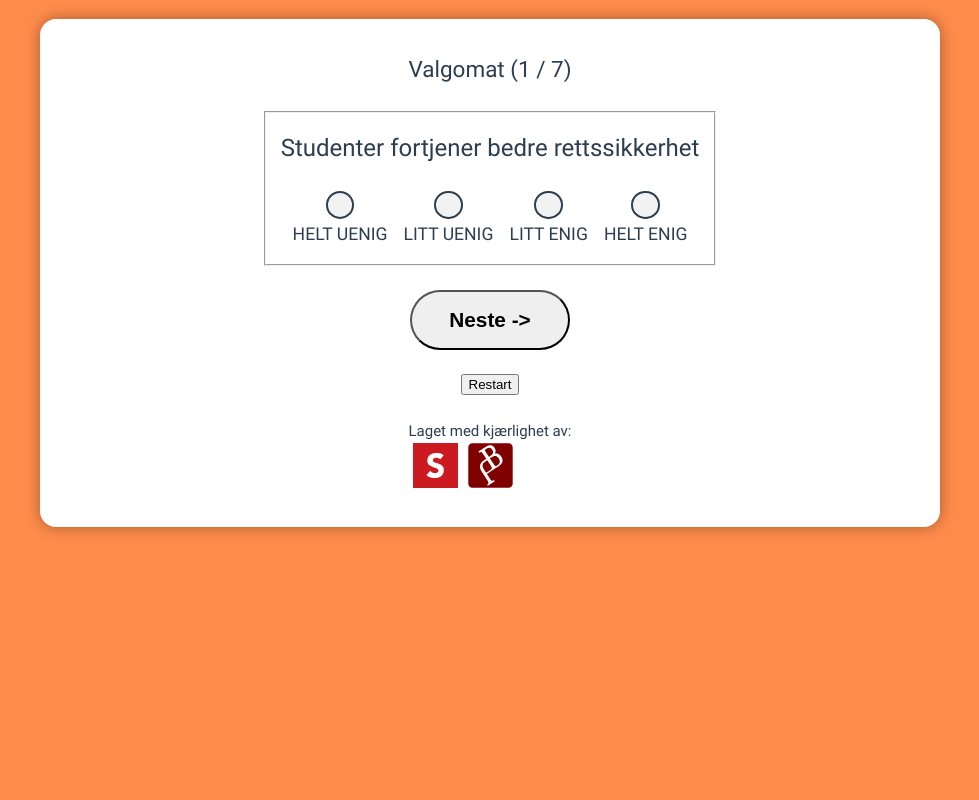
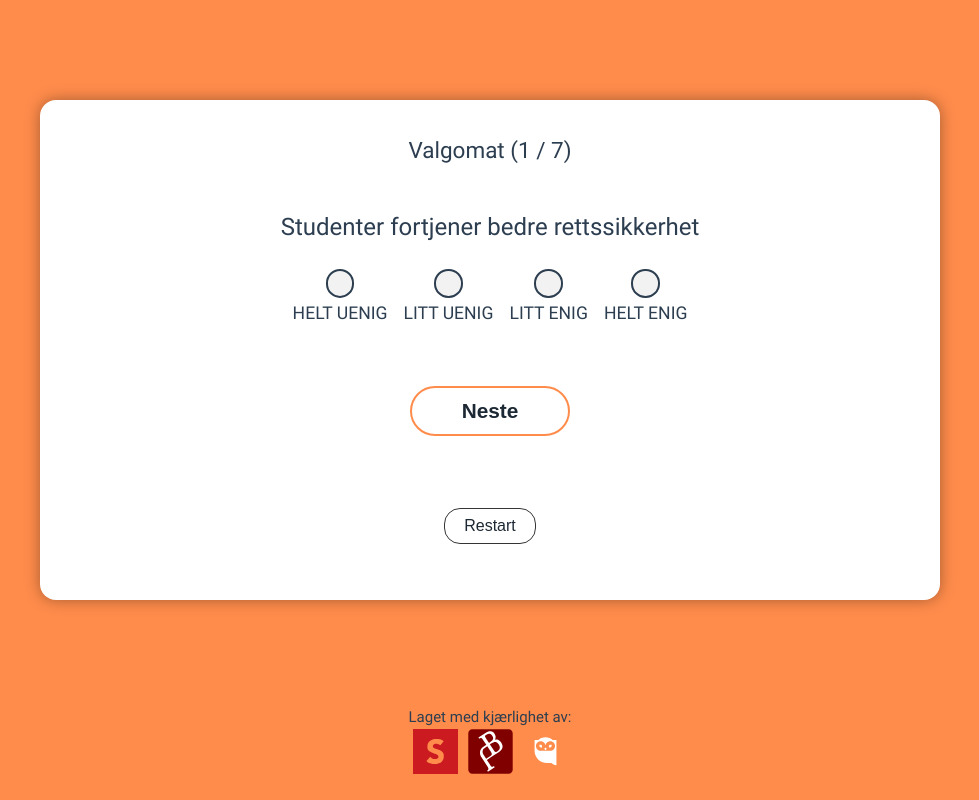
Before and after one commit to fribyte-code/valgomat, a Vue app: page / in a window 1280 px wide. Both pictures are taken after a click on the button "Start". Shown: the whole page, without its empty margins (150-1129 px from the left). Built offline with nearby package versions, Linux system fonts and the light colour scheme.

Commit message:
design done?

```diff
--- a/src/App.vue
+++ b/src/App.vue
@@ -19,6 +19,8 @@ const fiktiveStatements = csvStatementsToJson(fiktiveStatementsCsv);
   max-width: 1280px;
   margin: 0 auto;
   padding: 1.2rem;
+  min-height: 100vh;
+  height: 1px; /* fix for stupid bug */
 
   font-weight: normal;
 }
--- a/src/assets/base.css
+++ b/src/assets/base.css
@@ -81,3 +81,21 @@ input:hover,
 button:hover {
   cursor: pointer;
 }
+
+.button {
+  font-size: 1.3rem;
+  padding: 0.5rem 1.2rem;
+  background-color: white;
+  border: solid 2px var(--color-background);
+  border-radius: 1rem;
+  color: #1c2833;
+  font-weight: 300;
+  /* box-shadow: 0 0 3px 0 rgba(0, 0, 0, 0.2); */
+}
+.button:hover,
+.button:target,
+.button:active {
+  background-color: var(--color-background);
+  box-shadow: 0 0 5px 0 rgba(0, 0, 0, 0.3);
+  transition: all 100ms ease-in 0s;
+}
--- a/src/components/Forside.vue
+++ b/src/components/Forside.vue
@@ -2,6 +2,10 @@
 import type { Statement } from "@/types";
 import { ref } from "vue";
 import Valgomat from "./Valgomat.vue";
+
+import studvestLogoSrc from "../assets/logos/studvestlogo.svg";
+import friByteSrc from "../assets/logos/friByte.svg";
+import spuibWhiteSrc from "../assets/logos/SPUIB_LOGO_MARK_WHITE.svg";
 
 defineProps<{
   statements: Statement[];
@@ -15,21 +19,44 @@ function restart() {
 </script>
 
 <template>
+  <div class="wrapper">
     <section id="valgomat" v-if="!hasStarted">
       <h1 class="heading">Valgomat</h1>
       <p class="explainer-text">
         Lurer du på hva du skal stemme? Fortvil ikke! Vi har nemlig laget en
         valgomat som hjelper deg med å finne ut hva du skal stemme!
       </p>
-    <button class="start-button" @click="hasStarted = true">Start</button>
+      <button class="button" @click="hasStarted = true">Start</button>
     </section>
     <section id="valgomat" v-if="hasStarted">
       <Valgomat :statements="statements" :restart="restart" />
     </section>
+
+    <footer class="footer">
+      <p>Laget med kjærlighet av:</p>
+      <p class="logos">
+        <a href="https://studvest.no" target="_blank"
+          ><img class="logo" :src="studvestLogoSrc" alt="Studvest"
+        /></a>
+        <a href="https://fribyte.no" target="_blank"
+          ><img class="logo" :src="friByteSrc" alt="fribyte"
+        /></a>
+        <a href="https://www.spuib.no/" target="_blank"
+          ><img class="logo" :src="spuibWhiteSrc" alt="Studentparlamentet"
+        /></a>
+      </p>
+    </footer>
+  </div>
 </template>
 
 <style scoped>
+.wrapper {
+  height: 100%;
+  display: flex;
+  flex-direction: column;
+}
 #valgomat {
+  flex: 0;
   display: flex;
   flex-direction: column;
   align-items: center;
@@ -58,19 +85,20 @@ function restart() {
   font-size: 1.3rem;
 }
 
-.start-button {
-  font-size: 1.3rem;
-  padding: 0.5rem 1.2rem;
-  background-color: white;
-  border: solid 2px var(--color-background);
-  border-radius: 1rem;
-  color: #1c2833;
-  font-weight: 300;
-  /* box-shadow: 0 0 3px 0 rgba(0, 0, 0, 0.2); */
+.footer {
+  margin-top: 1.5rem;
+  display: flex;
+  flex-direction: column;
+  align-items: center;
 }
-.start-button:hover {
-  box-shadow: 0 0 5px 0 rgba(0, 0, 0, 0.3);
-  transition: all 100ms ease-in 0s;
-  transform: scale(1);
+
+.logos {
+  margin: 0 auto;
+  display: flex;
+  flex-direction: row;
+  gap: 10px;
+}
+.logo {
+  height: 45px;
 }
 </style>
--- a/src/components/StatementForm.vue
+++ b/src/components/StatementForm.vue
@@ -22,10 +22,13 @@ let options = {
 <template>
   <form
     class="statement-form"
-    @submit.prevent="$emit('submit', statement, userValue)"
+    @submit.prevent="
+      $emit('submit', statement, userValue);
+      userValue = 0;
+    "
   >
-    <fieldset class="statement-group">
-      <legend>{{ statement.statement }}</legend>
+    <div class="statement-group">
+      <legend class="statement-question">{{ statement.statement }}</legend>
       <span class="options">
         <span
           class="radio-option"
@@ -42,9 +45,9 @@ let options = {
           <label :for="'alternative-' + val.toString()">{{ option }}</label>
         </span>
       </span>
-    </fieldset>
+    </div>
     <br />
-    <button class="submit-btn" type="submit">Neste -></button>
+    <button class="submit-btn button" type="submit">Neste</button>
   </form>
 </template>
 
@@ -79,6 +82,9 @@ p {
   justify-content: space-around;
   gap: 1rem;
 }
+.statement-question {
+  text-align: center;
+}
 
 .radio-option {
   display: flex;
@@ -96,7 +102,8 @@ p {
 }
 
 .submit-btn {
-  padding: 1rem 0.75rem;
+  margin-top: 1.2rem;
+  padding: 0.7rem 0.75rem;
   border-radius: 9999px;
   font-weight: bold;
   width: 10rem;
--- a/src/components/Valgomat.vue
+++ b/src/components/Valgomat.vue
@@ -3,9 +3,6 @@ import { ref } from "vue";
 import StatementForm from "./StatementForm.vue";
 import Resultat from "./Resultat.vue";
 import type { Statement, StatementValue } from "@/types";
-import studvestLogoSrc from "../assets/logos/studvestlogo.svg";
-import friByteSrc from "../assets/logos/friByte.svg";
-import spuibWhiteSrc from "../assets/logos/SPUIB_LOGO_MARK_WHITE.svg";
 
 defineProps<{
   statements: Statement[];
@@ -27,7 +24,9 @@ function handleStatementSubmit(
 </script>
 
 <template>
-  <h1>Valgomat ({{ currentStatement + 1 }} / {{ statements.length }})</h1>
+  <h1 v-if="currentStatement < statements.length">
+    Valgomat ({{ currentStatement + 1 }} / {{ statements.length }})
+  </h1>
   <br />
   <StatementForm
     v-if="currentStatement < statements.length"
@@ -41,6 +40,7 @@ function handleStatementSubmit(
   />
   <br />
   <button
+    class="restart-button button"
     @click="
       currentStatement = 0;
       restart();
@@ -49,18 +49,6 @@ function handleStatementSubmit(
     Restart
   </button>
   <br />
-  <p>Laget med kjærlighet av:</p>
-  <p class="logos">
-    <a href="https://studvest.no"
-      ><img class="logo" :src="studvestLogoSrc" alt="Studvest"
-    /></a>
-    <a href="https://fribyte.no"
-      ><img class="logo" :src="friByteSrc" alt="fribyte"
-    /></a>
-    <a href="https://www.spuib.no/"
-      ><img class="logo" :src="spuibWhiteSrc" alt="Studentparlamentet"
-    /></a>
-  </p>
 </template>
 
 <style scoped>
@@ -74,12 +62,17 @@ function handleStatementSubmit(
   max-width: 900px;
   margin: auto;
 }
-.logos {
-  display: flex;
-  flex-direction: row;
-  gap: 10px;
+.restart-button {
+  margin-top: 3rem;
+  border: solid 1px rgb(53, 53, 53);
+  font-weight: normal;
+  font-size: 1rem;
 }
-.logo {
-  height: 45px;
+.restart-button:hover,
+.restart-button:active,
+.restart-button:target {
+  background-color: white;
+  color: white;
+  background-color: rgb(53, 53, 53);
 }
 </style>
```
Lines whose indentation alone changed are shown as unchanged.
